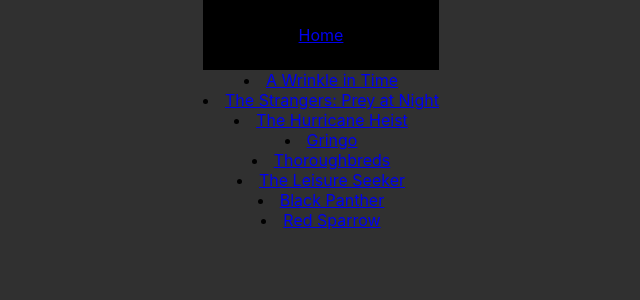
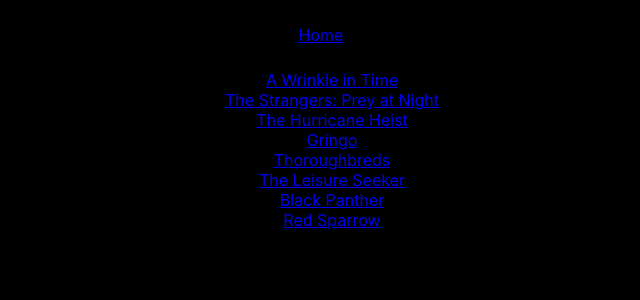
Before and after one commit to WalidBellili/catalogue, a React (Create React App) app: page / in a window 1280 px wide. Shown: the top 300 px of the page, without its empty margins (319-959 px from the left). Built offline with nearby package versions, Linux system fonts and the light colour scheme.

Commit message:
try to deploy

```diff
--- a/src/App.css
+++ b/src/App.css
@@ -1,5 +1,7 @@
 body {
-  background: rgba(0, 0, 0, 0.811);
+  /* background: url(./notNetflix.jpg) no-repeat center/cover; */
+  background: black;
+
   display: flex;
   align-items: center;
   justify-content: center;
@@ -16,6 +18,7 @@
 ul {
   list-style: none;
 }
+
 img {
   margin-top: 10px;
 }
@@ -27,6 +30,7 @@
   justify-content: center;
   color: whitesmoke;
 }
+
 .paragraph {
   width: 60%;
 }
--- a/src/App.js
+++ b/src/App.js
@@ -15,7 +15,7 @@
         <Routes>
           <Route path="/" element={<Home />} />
           <Route path="/movie/:id" element={<Movie />} />
-          <Route path="/*" element={<NotFound />} />
+          <Route path="*" element={<NotFound />} />
         </Routes>
       </BrowserRouter>
     </div>
--- a/src/pages/Home.js
+++ b/src/pages/Home.js
@@ -6,7 +6,7 @@
     <>
       <section>
         {Movies.map((movie) => (
-          <li key={movie.title}>
+          <li className="list" key={movie.title}>
             <Link to={`/movie/${movie.id}`}>{movie.title}</Link>
           </li>
         ))}
```
Also changed, not shown: src/notNetflix.jpg (added).
